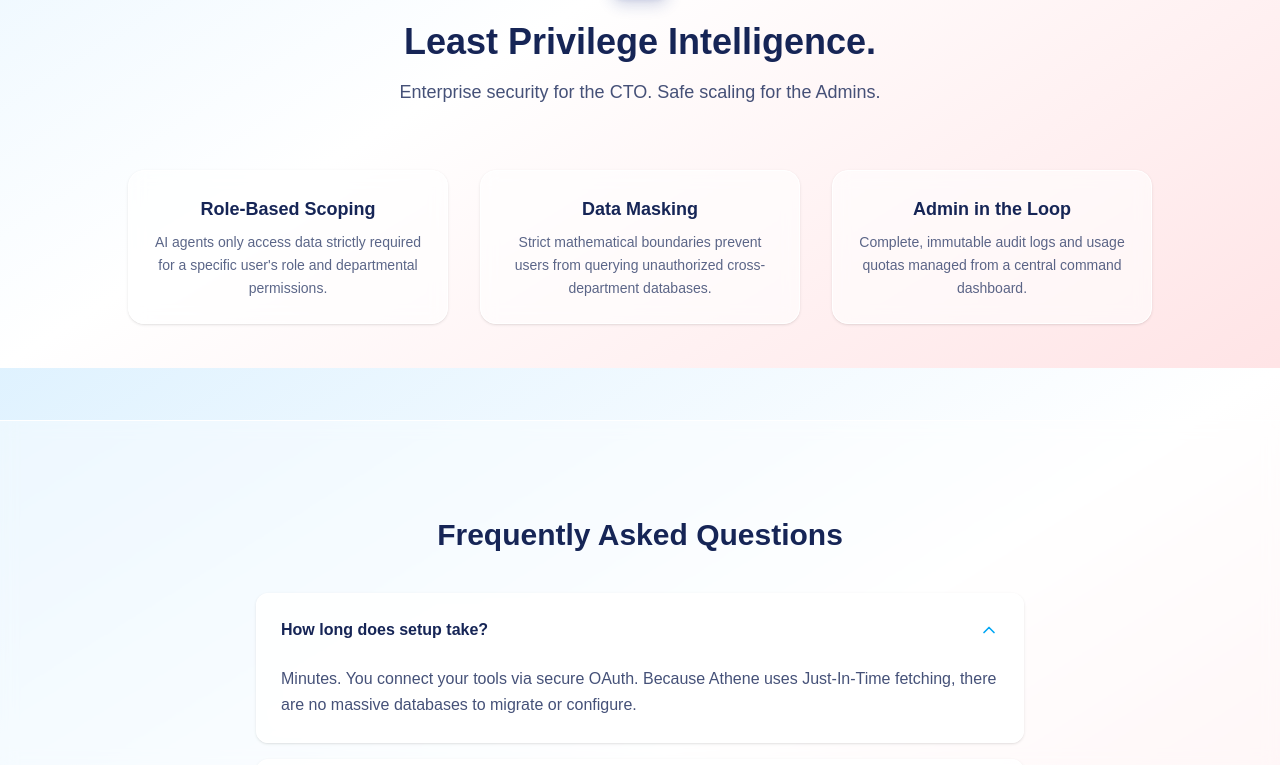
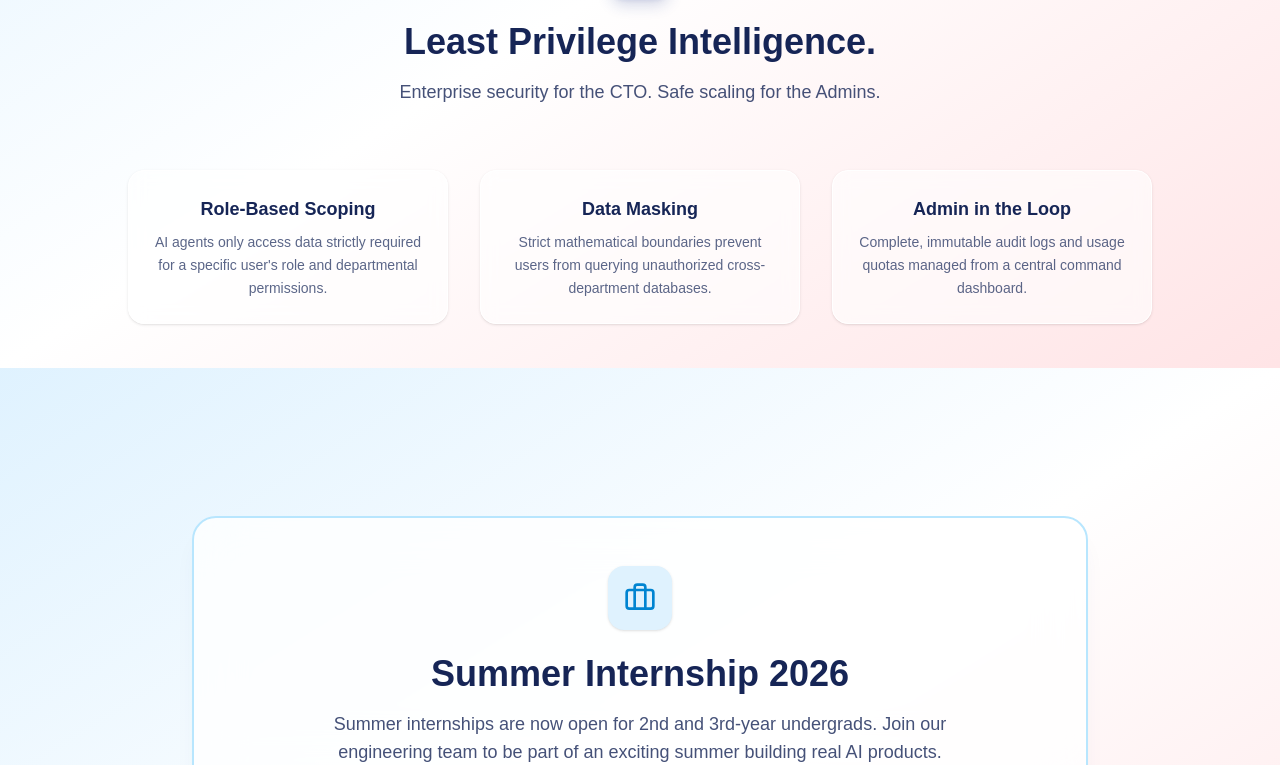
Before and after one commit to atheneaidev-gif/athene-ai-landing, a Next.js app: page / in a window 1280 px wide. Shown: the part 2032-2797 px from the top of the page. Built offline with nearby package versions, Linux system fonts and the light colour scheme; no server answers.

Commit message:
Added Summer Internship Section

```diff
--- a/app/page.tsx
+++ b/app/page.tsx
@@ -8,7 +8,7 @@ import {
 } from "lucide-react";
 
 // --- CONFIGURATION ---
-const CALENDLY_LINK = "https://calendly.com/sakshamsharma614/30min";
+const CALENDLY_LINK = "https://calendly.com/saksham-atheneai/30min";
 
 export default function LandingPage() {
   // --- STATE MANAGEMENT ---
@@ -113,6 +113,7 @@ export default function LandingPage() {
             <a href="#platform" className="hover:text-blue-950 transition-colors">Platform</a>
             <a href="#architecture" className="hover:text-blue-950 transition-colors">Architecture</a>
             <a href="#governance" className="hover:text-blue-950 transition-colors">Governance</a>
+            <a href="#internships" className="hover:text-blue-950 transition-colors">Career</a>
             <a href="#faq" className="hover:text-blue-950 transition-colors">FAQ</a>
           </div>
 
@@ -302,7 +303,28 @@ export default function LandingPage() {
         </div>
       </section>
 
-      {/* --- 7. FAQ --- */}
+      {/* --- 7. SUMMER INTERNSHIP --- */}
+      <section id="internships" className="py-24 px-6 relative">
+        <div className="max-w-4xl mx-auto bg-white/80 backdrop-blur-xl border-2 border-sky-200 rounded-3xl p-8 md:p-12 text-center shadow-xl shadow-sky-900/5">
+          <div className="inline-flex items-center justify-center w-16 h-16 bg-sky-100 text-sky-600 rounded-2xl mb-6 shadow-sm">
+            <Briefcase className="w-8 h-8" />
+          </div>
+          <h2 className="text-3xl md:text-4xl font-extrabold text-blue-950 mb-4">Summer Internship 2026</h2>
+          <p className="text-lg text-blue-950/80 mb-8 max-w-2xl mx-auto font-medium">
+            Summer internships are now open for 2nd and 3rd-year undergrads. Join our engineering team to be part of an exciting summer building real AI products.
+          </p>
+          <a
+            href="https://binary.so/j8yHCeu"
+            target="_blank"
+            rel="noreferrer"
+            className="inline-flex items-center gap-2 px-8 py-3.5 bg-blue-950 hover:bg-blue-900 text-white rounded-xl font-bold transition-all shadow-lg shadow-blue-900/20"
+          >
+            Apply Now <ArrowRight className="w-5 h-5" />
+          </a>
+        </div>
+      </section>
+
+      {/* --- 8. FAQ --- */}
       <section id="faq" className="py-24 px-6 bg-white/40 backdrop-blur-sm border-y border-white">
         <div className="max-w-3xl mx-auto">
           <h2 className="text-3xl font-extrabold text-blue-950 mb-10 text-center">Frequently Asked Questions</h2>
@@ -327,7 +349,7 @@ export default function LandingPage() {
         </div>
       </section>
 
-      {/* --- 8. FOOTER --- */}
+      {/* --- 9. FOOTER --- */}
       <footer className="bg-white/50 backdrop-blur-2xl pt-20 pb-10 px-6 text-center border-t border-white shadow-[0_-10px_40px_-15px_rgba(0,0,0,0.05)]">
         <div className="max-w-3xl mx-auto mb-16 relative z-10">
           <h2 className="text-4xl font-extrabold text-blue-950 mb-8">Ready to build your intelligence layer?</h2>
```
